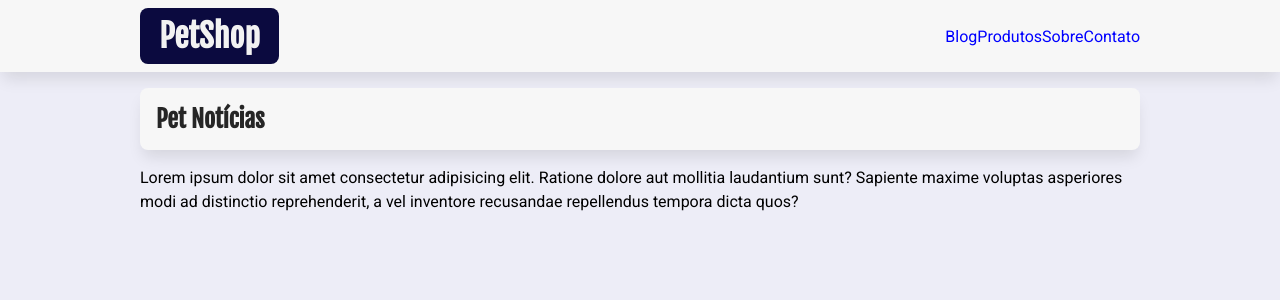
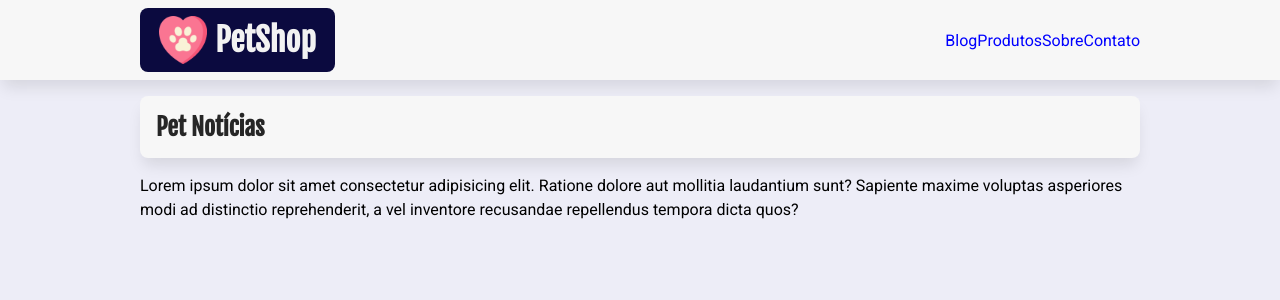
Before and after one commit to VanessaBaldin1/petshop, a Next.js app: page / in a window 1280 px wide. Shown: the top 300 px of the page. Built offline with nearby package versions, Linux system fonts and the light colour scheme.

Commit message:
Adiciona logo e utiliza tag Image no cabecalho

```diff
--- a/src/components/Cabecalho.tsx
+++ b/src/components/Cabecalho.tsx
@@ -3,13 +3,22 @@
 import Link from "next/link";
 import Menu from "./Menu";
 import estilos from "./Cabecalho.module.css";
+import Image from "next/image";
 
 export default function Cabecalho() {
   return (
     <header className={estilos.topo}>
       <div className="limitador">
         <h1>
-          <Link href="/">PetShop</Link>
+          <Link href="/">
+            <Image
+              src="/images/logo.png"
+              alt="Patinha dentro de um coração"
+              width={48}
+              height={48}
+            />
+            PetShop
+          </Link>
         </h1>
         <Menu />
       </div>
```
Also changed, not shown: public/images/logo.png (added).
